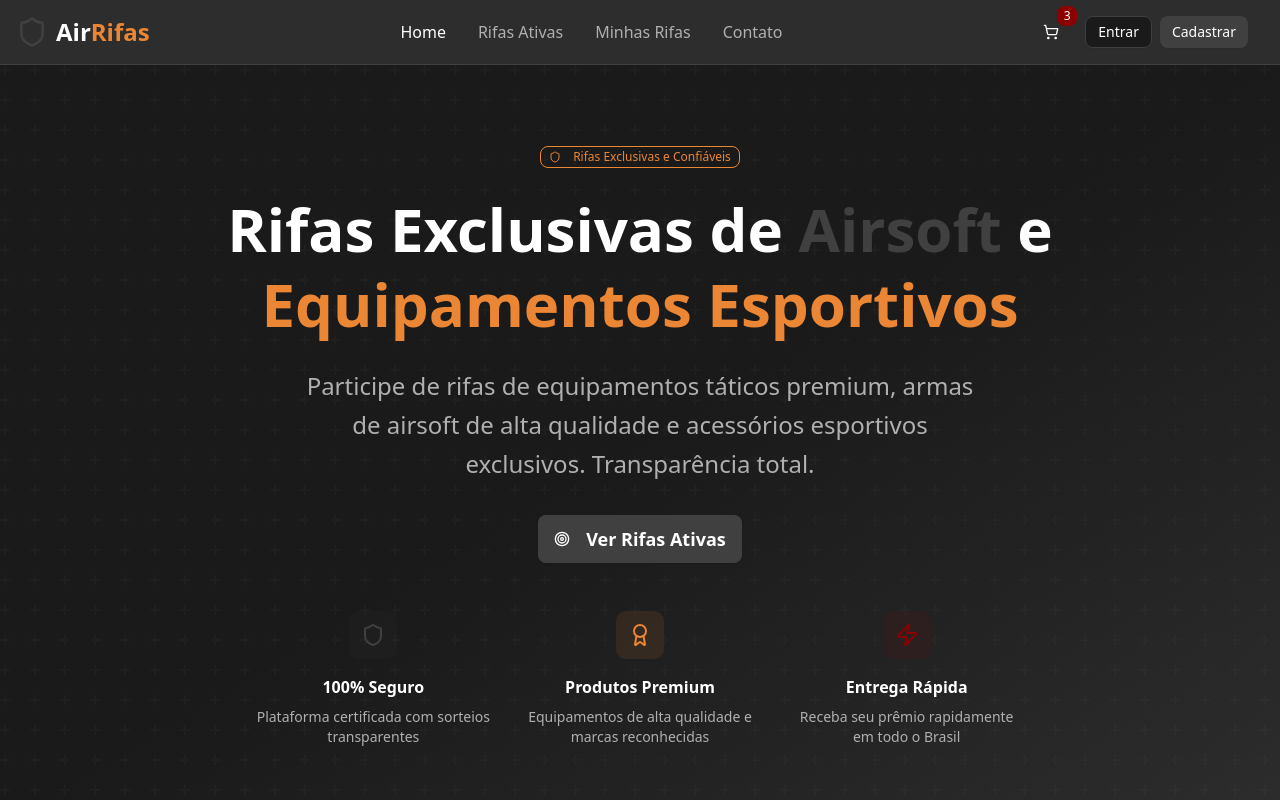
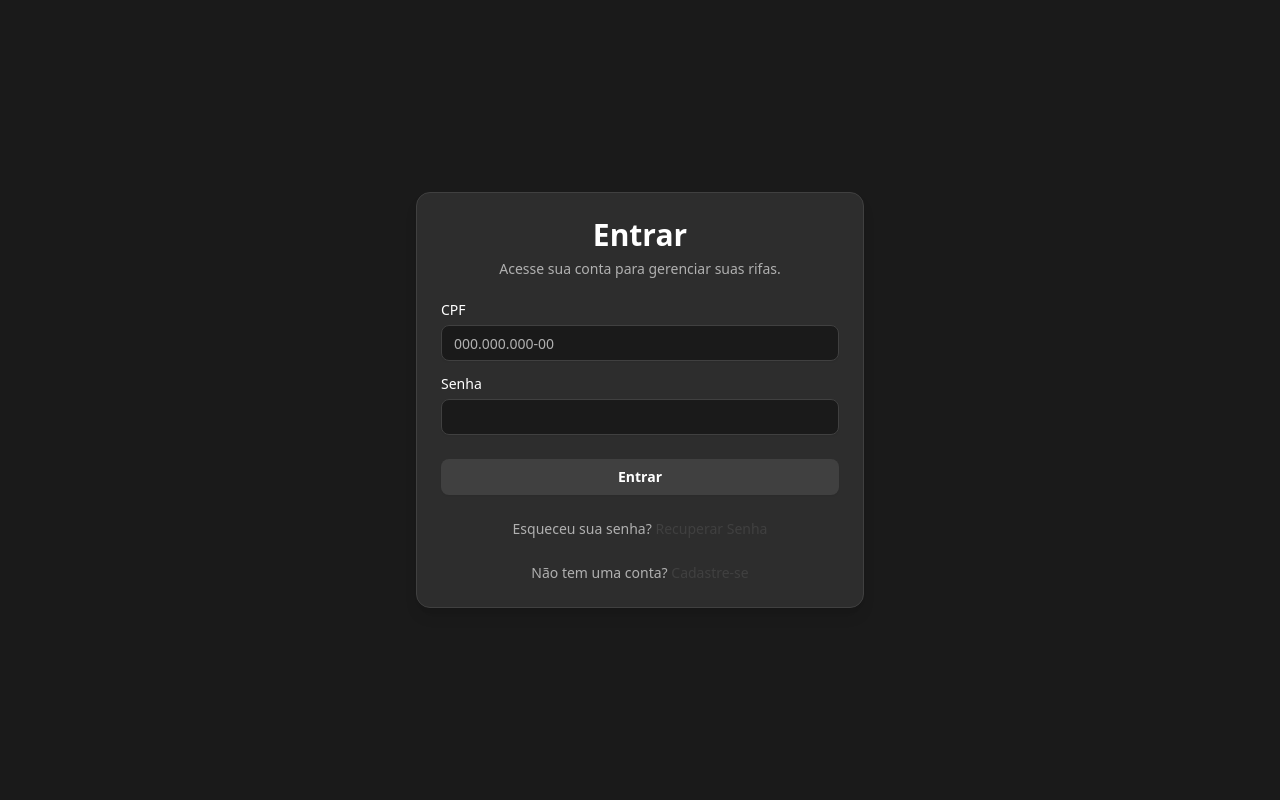
Before and after one commit to home-evertonazevedo/site, a React (Vite) app: page /login in a window 1280 px wide. Shown: the top 800 px of the page. Built offline with nearby package versions, Linux system fonts and the light colour scheme.

Commit message:
Adicionadas páginas de Login e Recuperação de Senha

```diff
--- a/src/App.jsx
+++ b/src/App.jsx
@@ -1,3 +1,4 @@
+import { BrowserRouter as Router, Routes, Route } from 'react-router-dom'
 import { useState } from 'react'
 import { Header } from './components/Header.jsx'
 import { HeroSection } from './components/HeroSection.jsx'
@@ -5,6 +6,8 @@ import { FilterBar } from './components/FilterBar.jsx'
 import { RaffleCard } from './components/RaffleCard.jsx'
 import { Footer } from './components/Footer.jsx'
 import { mockRaffles, getFilteredRaffles } from './data/mockRaffles.js'
+import { LoginPage } from './components/LoginPage.jsx'
+import { ForgotPasswordPage } from './components/ForgotPasswordPage.jsx'
 import './App.css'
 
 function App() {
@@ -22,11 +25,16 @@ function App() {
   }
 
   return (
+    <Router>
       <div className="min-h-screen bg-background">
+        <Routes>
+          <Route path="/login" element={<LoginPage />} />
+          <Route path="/forgot-password" element={<ForgotPasswordPage />} />
+          <Route path="/" element={
+            <>
               <Header />
               <HeroSection />
               <FilterBar onFiltersChange={handleFiltersChange} />
-
               {/* Main Content */}
               <main className="container mx-auto px-4 py-8">
                 {/* Results Header */}
@@ -62,9 +70,12 @@ function App() {
                   </div>
                 )}
               </main>
-
               <Footer />
+            </>
+          } />
+        </Routes>
       </div>
+    </Router>
   )
 }
 
--- /dev/null
+++ b/src/components/ForgotPasswordPage.jsx
@@ -0,0 +1,36 @@
+import { Card, CardContent, CardDescription, CardHeader, CardTitle } from "@/components/ui/card.jsx"
+import { Label } from "@/components/ui/label.jsx"
+import { Input } from "@/components/ui/input.jsx"
+import { Button } from "@/components/ui/button.jsx"
+
+export function ForgotPasswordPage() {
+  return (
+    <div className="flex items-center justify-center min-h-screen bg-background">
+      <Card className="w-full max-w-md mx-auto bg-card border-border shadow-lg">
+        <CardHeader className="text-center">
+          <CardTitle className="text-3xl font-bold text-foreground">Recuperar Senha</CardTitle>
+          <CardDescription className="text-muted-foreground">
+            Informe seu CPF para receber instruções de recuperação de senha.
+          </CardDescription>
+        </CardHeader>
+        <CardContent className="space-y-6">
+          <div className="space-y-4">
+            <div className="space-y-2">
+              <Label htmlFor="cpf" className="text-foreground">CPF</Label>
+              <Input id="cpf" type="text" placeholder="000.000.000-00" required className="bg-background border-border text-foreground" />
+            </div>
+          </div>
+          <Button type="submit" className="w-full bg-primary hover:bg-primary/90 text-primary-foreground font-semibold">
+            Enviar Instruções
+          </Button>
+          <div className="text-center text-sm text-muted-foreground">
+            Lembrou da senha?{" "}
+            <a href="/login" className="text-primary hover:underline">
+              Voltar para o Login
+            </a>
+          </div>
+        </CardContent>
+      </Card>
+    </div>
+  )
+}
--- /dev/null
+++ b/src/components/LoginPage.jsx
@@ -0,0 +1,46 @@
+import { Card, CardContent, CardDescription, CardHeader, CardTitle } from "@/components/ui/card.jsx"
+import { Label } from "@/components/ui/label.jsx"
+import { Input } from "@/components/ui/input.jsx"
+import { Button } from "@/components/ui/button.jsx"
+
+export function LoginPage() {
+  return (
+    <div className="flex items-center justify-center min-h-screen bg-background">
+      <Card className="w-full max-w-md mx-auto bg-card border-border shadow-lg">
+        <CardHeader className="text-center">
+          <CardTitle className="text-3xl font-bold text-foreground">Entrar</CardTitle>
+          <CardDescription className="text-muted-foreground">
+            Acesse sua conta para gerenciar suas rifas.
+          </CardDescription>
+        </CardHeader>
+        <CardContent className="space-y-6">
+          <div className="space-y-4">
+            <div className="space-y-2">
+              <Label htmlFor="cpf" className="text-foreground">CPF</Label>
+              <Input id="cpf" type="text" placeholder="000.000.000-00" required className="bg-background border-border text-foreground" />
+            </div>
+            <div className="space-y-2">
+              <Label htmlFor="password" className="text-foreground">Senha</Label>
+              <Input id="password" type="password" required className="bg-background border-border text-foreground" />
+            </div>
+          </div>
+          <Button type="submit" className="w-full bg-primary hover:bg-primary/90 text-primary-foreground font-semibold">
+            Entrar
+          </Button>
+          <div className="text-center text-sm text-muted-foreground">
+            Esqueceu sua senha?{" "}
+            <a href="/forgot-password" className="text-primary hover:underline">
+              Recuperar Senha
+            </a>
+          </div>
+          <div className="text-center text-sm text-muted-foreground">
+            Não tem uma conta?{" "}
+            <a href="/register" className="text-primary hover:underline">
+              Cadastre-se
+            </a>
+          </div>
+        </CardContent>
+      </Card>
+    </div>
+  )
+}
```
Lines whose indentation alone changed are shown as unchanged.
